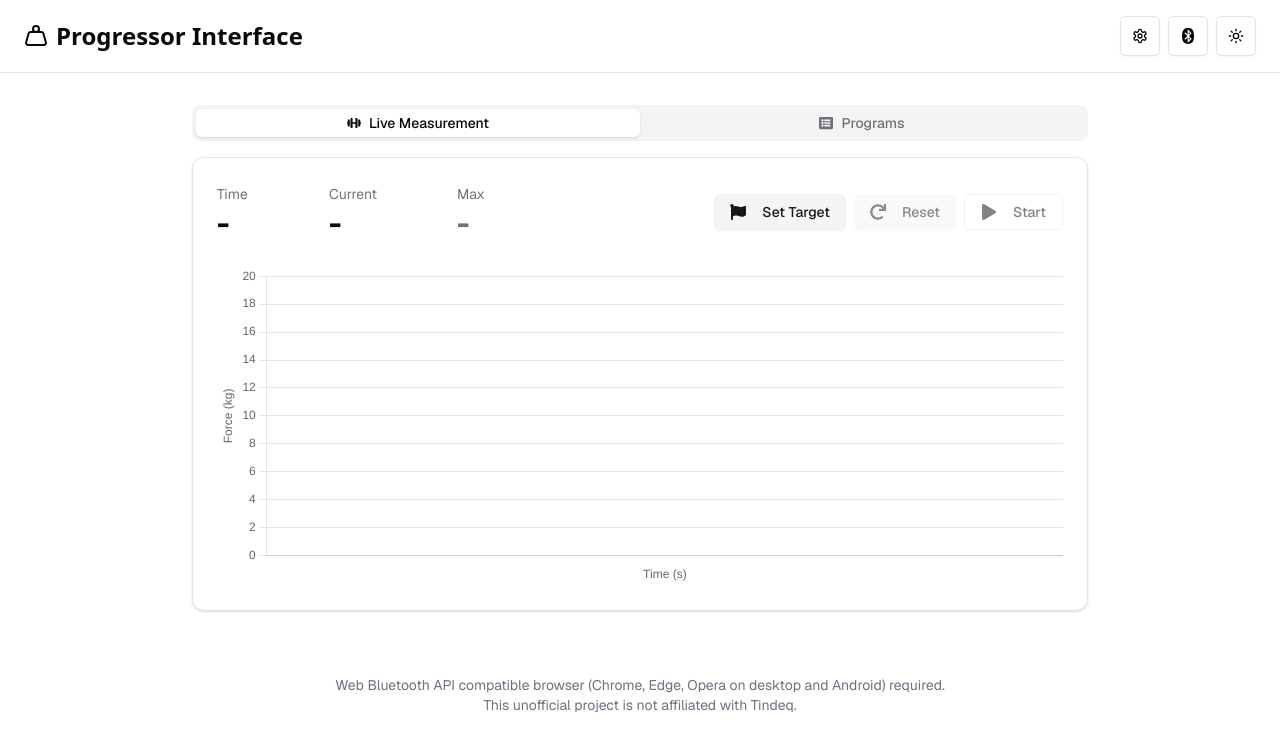
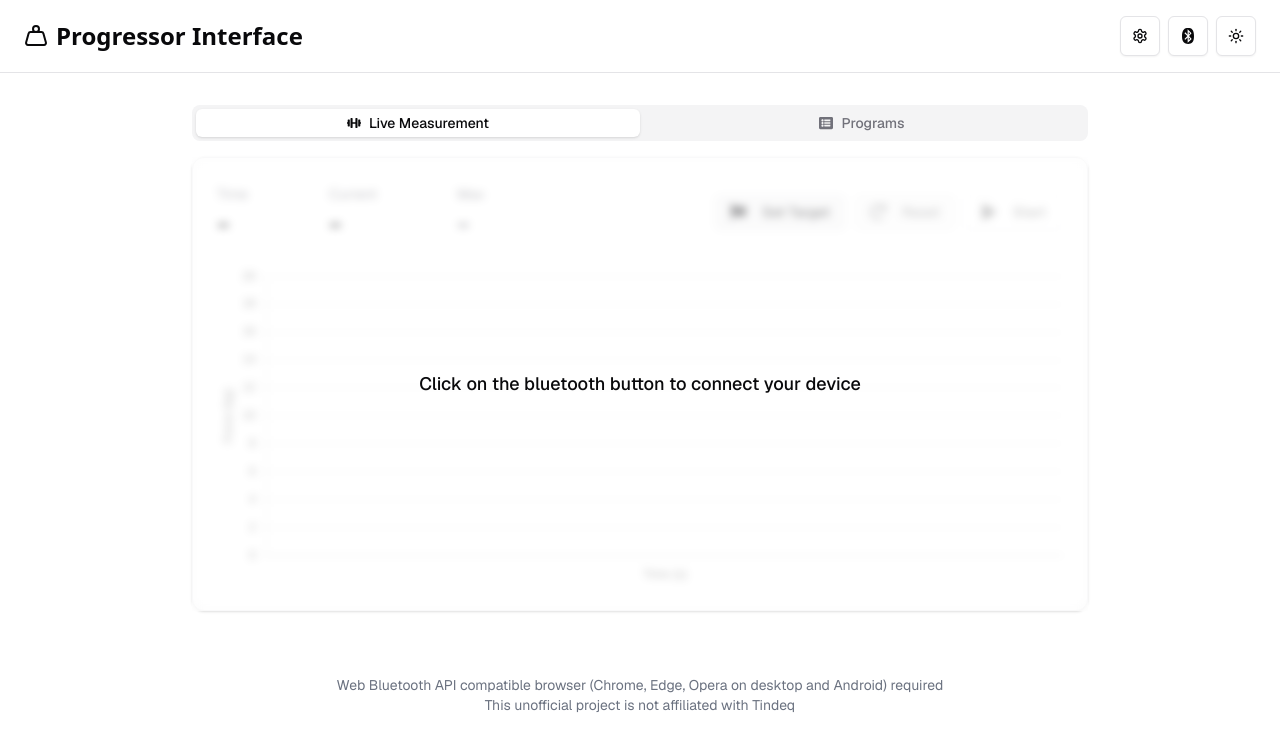
Before and after one commit to simonlandau/progressor-web-interface, a Next.js app: page / in a window 1280 px wide. Shown: the top 750 px of the page. Built offline with nearby package versions, Linux system fonts and the light colour scheme.

Commit message:
Update footer text for clarity and enhance MeasurementTabs with connection status feedback
- Remove periods from footer text for consistency
- Add visual feedback in MeasurementTabs when the device is not connected, prompting users to connect via Bluetooth

```diff
--- a/app/components/MeasurementTabs.tsx
+++ b/app/components/MeasurementTabs.tsx
@@ -5,9 +5,11 @@ import { Tabs, TabsList, TabsTrigger, TabsContent } from "@/components/ui/tabs";
 import ForceMeasurement from "./ForceMeasurement";
 import Program from "./Program";
 import { FaDumbbell, FaListAlt } from "react-icons/fa";
+import useTindeqStore from "../store/tindeqStore";
 
 export default function MeasurementTabs() {
   const [activeTab, setActiveTab] = useState("force");
+  const { isConnected } = useTindeqStore();
 
   return (
     <div className="space-y-4">
@@ -22,12 +24,23 @@ export default function MeasurementTabs() {
             <span>Programs</span>
           </TabsTrigger>
         </TabsList>
+        <div className="relative">
           <TabsContent value="force" className="mt-4">
             <ForceMeasurement />
           </TabsContent>
           <TabsContent value="program" className="mt-4">
             <Program />
           </TabsContent>
+
+          {!isConnected && (
+            <div className="absolute inset-0 z-10 flex items-center justify-center">
+              <div className="absolute inset-0 bg-background/60 backdrop-blur-sm"></div>
+              <div className="relative z-20 text-center">
+                <p className="text-lg font-medium text-foreground">Click on the bluetooth button to connect your device</p>
+              </div>
+            </div>
+          )}
+        </div>
       </Tabs>
     </div>
   );
--- a/app/page.tsx
+++ b/app/page.tsx
@@ -22,9 +22,9 @@ export default function Home() {
 
       <footer className="mt-16 text-center text-sm text-gray-500 dark:text-gray-400">
         <p>
-          Web Bluetooth API compatible browser (Chrome, Edge, Opera on desktop and Android) required.
+          Web Bluetooth API compatible browser (Chrome, Edge, Opera on desktop and Android) required
           <br />
-          This unofficial project is not affiliated with Tindeq.
+          This unofficial project is not affiliated with Tindeq
           <br />
         </p>
       </footer>
```
Lines whose indentation alone changed are shown as unchanged.
